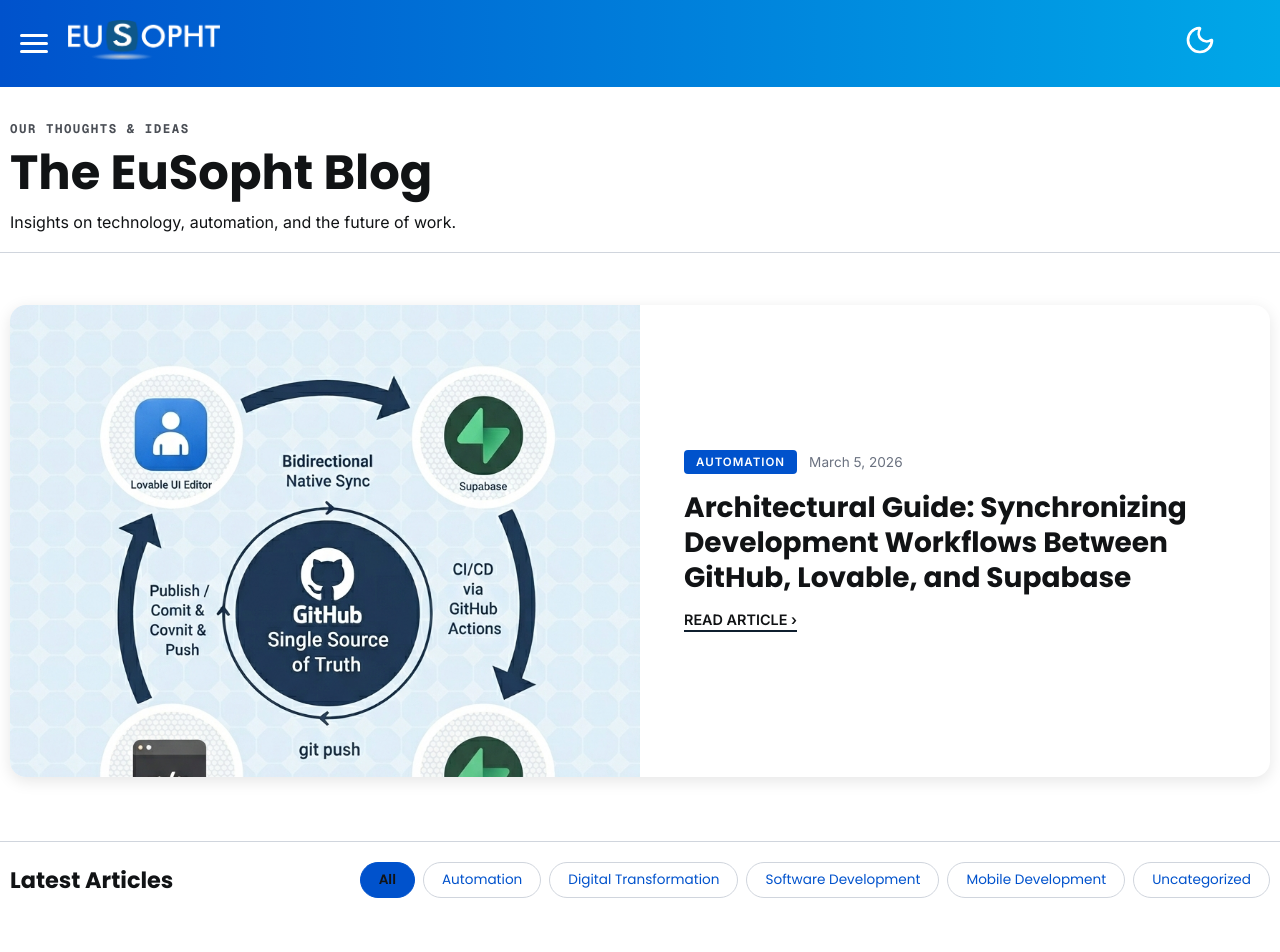
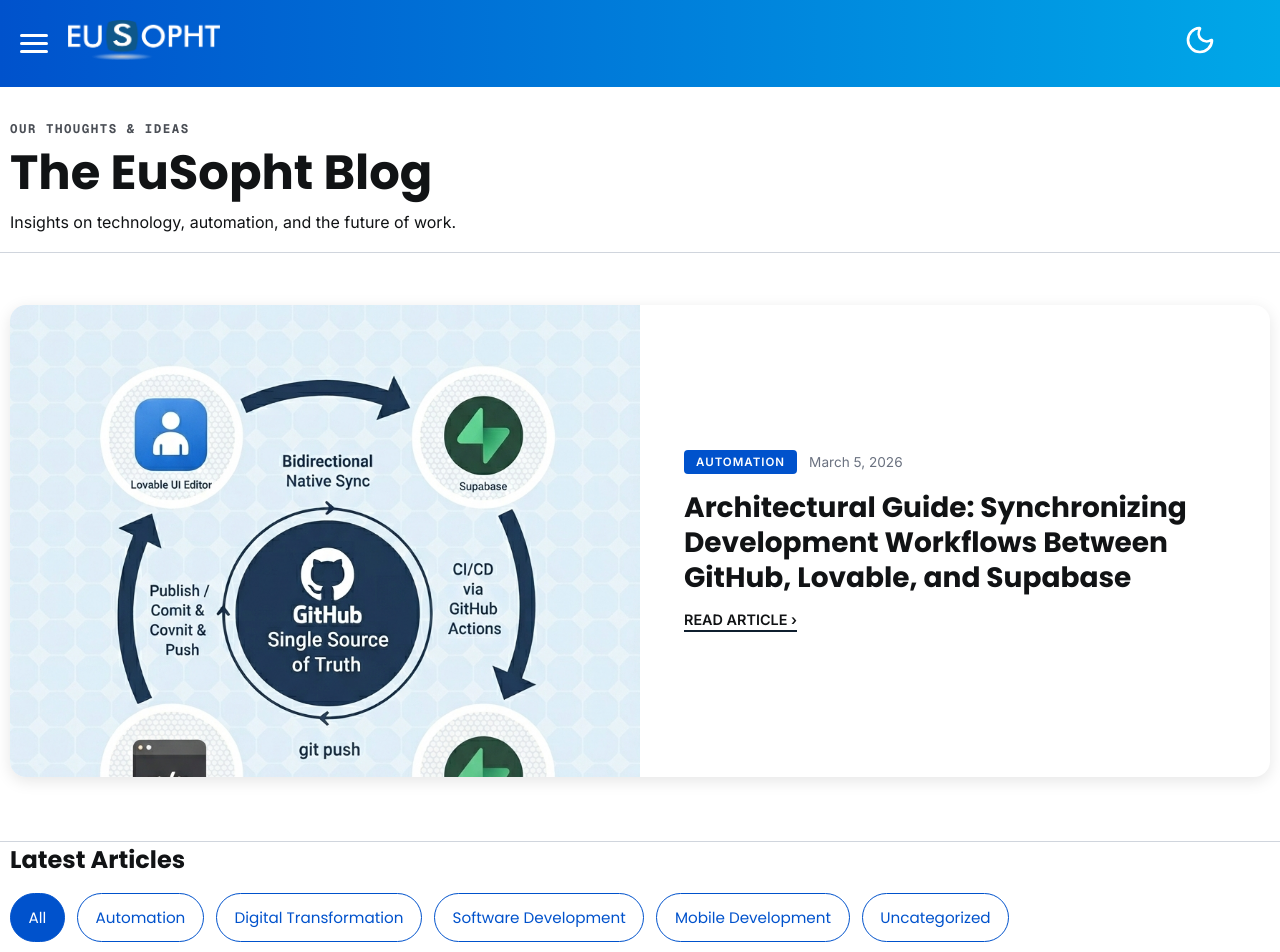
Before and after one commit to FDV103/EuSopht, a Vue app: page /blog in a window 1280 px wide. Shown: the top 952 px of the page. Built offline with nearby package versions, Linux system fonts and the light colour scheme.

Commit message:
Updated blog category filter styles.

```diff
--- a/src/views/Blog.vue
+++ b/src/views/Blog.vue
@@ -28,19 +28,20 @@
       </div>
       <div class="blog-container bottom-border">
         <!-- ===== Filter Bar ===== -->
-        <div class="filter-bar">
-          <h3 class="filter-label">Latest Articles</h3>
-          <div class="filter-tabs">
+        <div class="filter-toolbar-header">
+          <h2>Latest Articles</h2>
+        </div>
+
+        <div class="filter-group" role="group" aria-label="Filter blogs by category">
           <button
             v-for="cat in categories"
             :key="cat"
-              class="filter-tab"
+            class="filter-chip"
             :class="{ active: activeCategory === cat }"
             @click="activeCategory = cat"
           >
             {{ cat }}
           </button>
-          </div>
         </div>
 
         <!-- ===== Posts Grid ===== -->
@@ -217,65 +218,13 @@
   border-color: var(--primary-colour);
 }
 
-/* ===== Filter Bar ===== */
-.filter-bar {
-  display: flex;
-  align-items: center;
-  justify-content: space-between;
-  flex-wrap: wrap;
-  gap: 16px;
-  padding-bottom: 24px;
-  margin-bottom: 32px;
-  margin-top: 20px;
-}
-
-.filter-label {
-  font-family: var(--font-primary);
-  font-size: 1.4rem;
-  font-weight: 800;
-  color: var(--text-colour-primary);
-}
-
-.filter-tabs {
-  display: flex;
-  align-items: center;
-  gap: 8px;
-  flex-wrap: wrap;
-}
-
-.filter-tab {
-  padding: 7px 18px;
-  border-radius: 999px;
-  border: 1.5px solid var(--faint-border);
-  background: #fff;
-  color: var(--primary-colour);
-  font-family: var(--font-primary);
-  font-size: 0.85rem;
-  font-weight: 500;
-  cursor: pointer;
-  transition:
-    background var(--transition),
-    color var(--transition),
-    border-color var(--transition);
-  white-space: nowrap;
-}
-.filter-tab:hover {
-  border-color: var(--primary-colour);
-  color: var(--text-colour-primary);
-}
-.filter-tab.active {
-  background: var(--primary-colour);
-  border-color: var(--primary-colour);
-  color: var(--text-colour-primary);
-  font-weight: 600;
-}
-
 /* ===== Grid ===== */
 .blog-grid {
   display: grid;
   grid-template-columns: repeat(3, 1fr);
   gap: 32px;
   margin-bottom: 40px;
+  margin-top: 40px;
 }
 
 @media (max-width: 1024px) {
```
Lines whose indentation alone changed are shown as unchanged.
